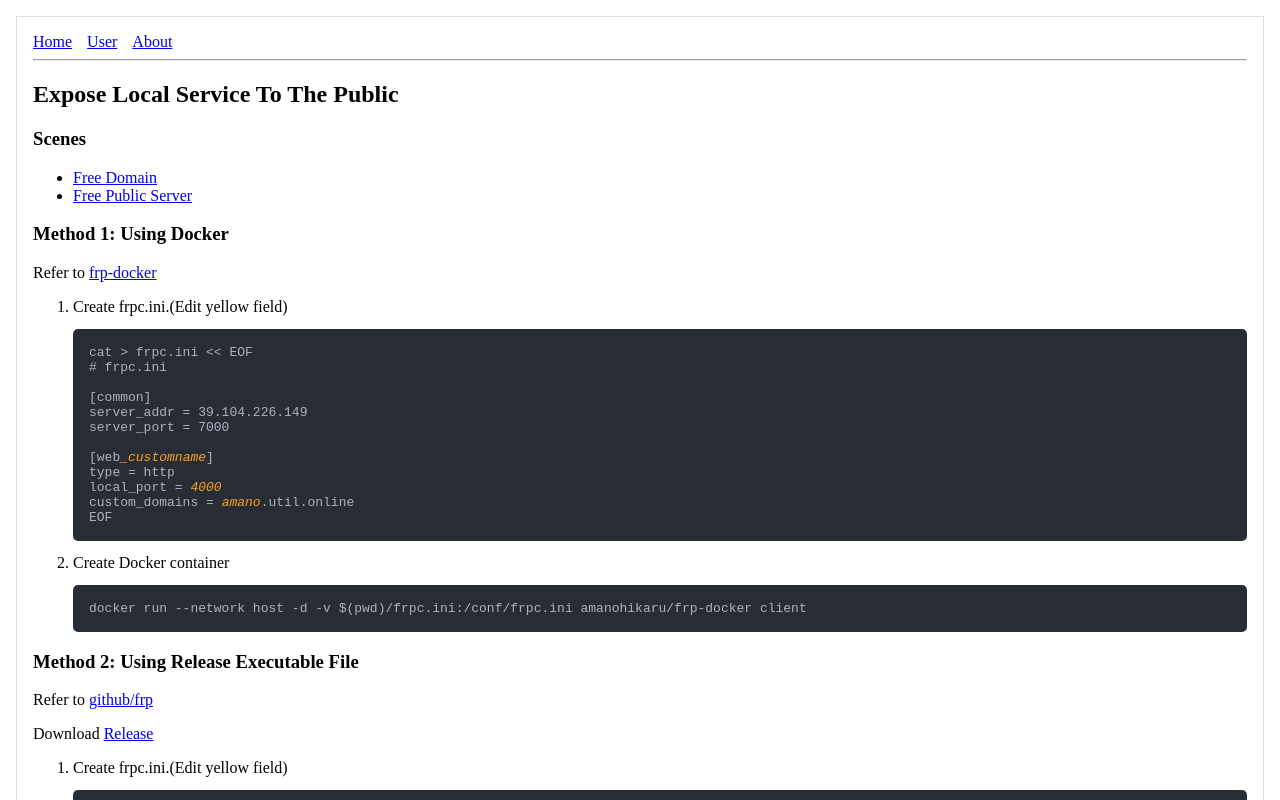
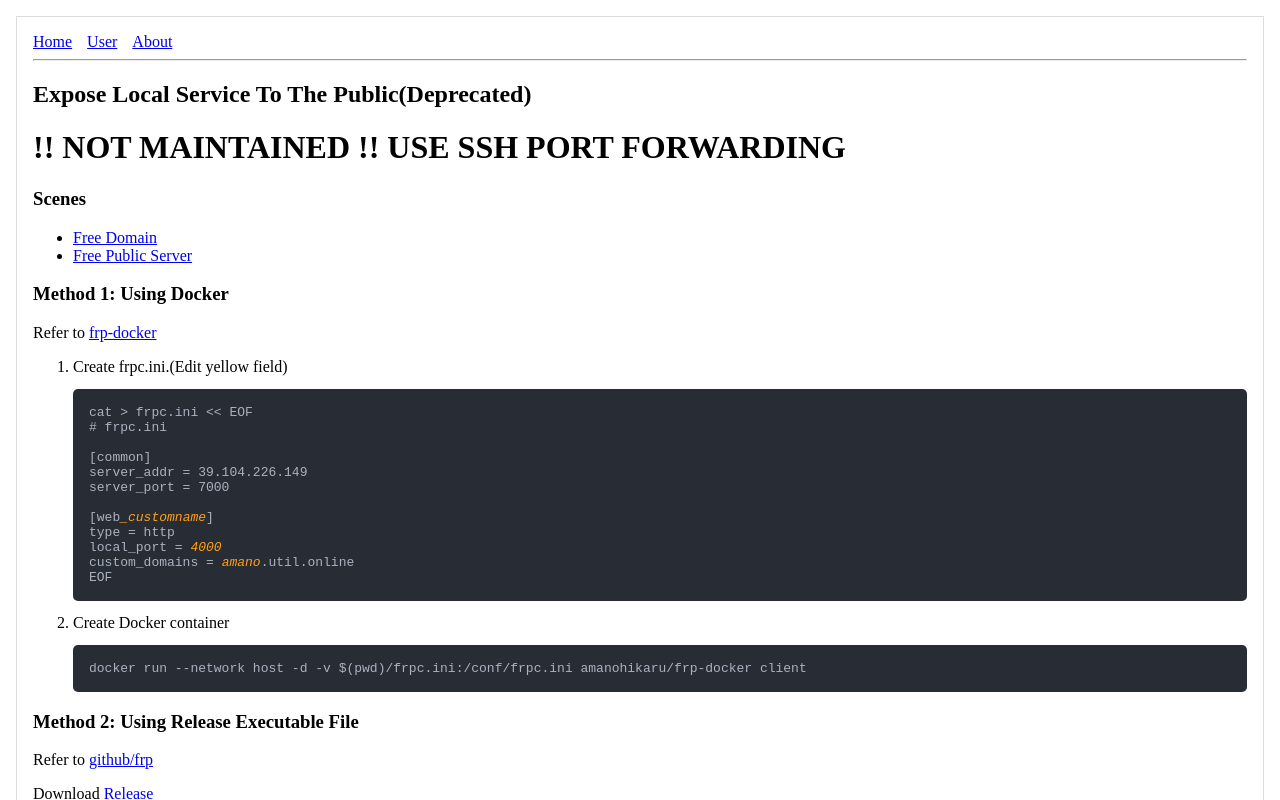
Before and after one commit to amanoooooooooooooooo/util-service, a Next.js app: page /printer/portforwarding in a window 1280 px wide. Shown: the top 800 px of the page. Built offline with nearby package versions, Linux system fonts and the light colour scheme.

Commit message:
deprecated port forward

```diff
--- a/pages/printer/dns.js
+++ b/pages/printer/dns.js
@@ -26,7 +26,7 @@ class Dns extends React.Component {
         .then(res => {
           const { DomainRecords: { Record } = [] } = res
           this.setState({
-            domainList: Object.values(Record).filter(item => item.Type === 'A')
+            domainList: Object.values(Record).filter(item => item.Type === 'A' || item.Type === 'CNAME')
           })
         })
     }
--- a/pages/printer/portforwarding.js
+++ b/pages/printer/portforwarding.js
@@ -4,7 +4,8 @@ import Layout from '../../components/MyLayout.js'
 class PortForwarding extends React.Component {
   render () {
     return <Layout>
-      <h2>Expose Local Service To The Public</h2>
+      <h2>Expose Local Service To The Public(Deprecated)</h2>
+      <h1>!! NOT MAINTAINED !! USE SSH PORT FORWARDING</h1>
       <h3>Scenes</h3>
       <ul>
         <li><a href='./dns'>Free Domain</a></li>
```
